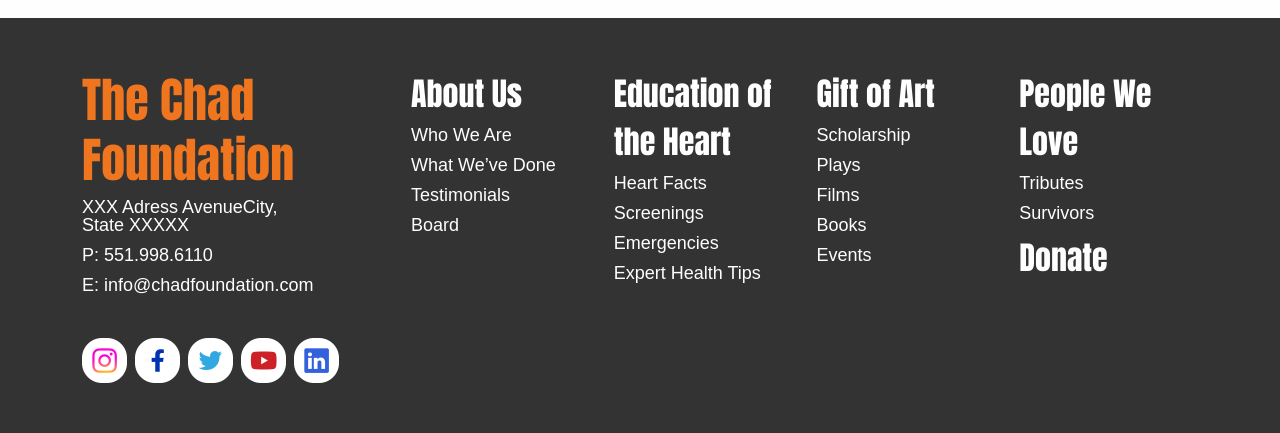
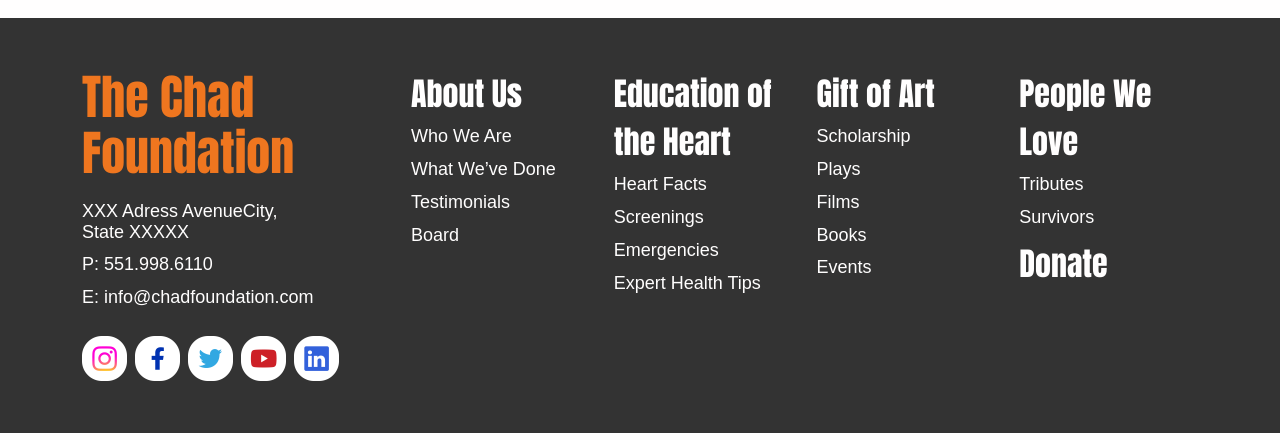
Before and after one commit to Ares-93/CHAD-Foundation-Website, a React (Create React App) app in the folder my-app/: page / in a window 1280 px wide. Shown: the part 5597-6030 px from the top of the page. Built offline with nearby package versions, Linux system fonts and the light colour scheme.

Commit message:
Update Footer.css

```diff
--- a/my-app/src/components/Footer/Footer.css
+++ b/my-app/src/components/Footer/Footer.css
@@ -16,7 +16,14 @@
   font-family: var(--accent-font);
   font-size: 48px;
   font-weight: 400;
-  line-height: 125%;
+  line-height: 115%;
+  margin-bottom: 20px;
+}
+.footer-h2-span {
+  display: block;
+  font-size: 24px;
+  line-height: 105%;
+  margin-top: 4px;
 }
 .footer-h3 {
   color: var(--main-white);
@@ -28,7 +35,7 @@
 .footer-p {
   font-size: 18px;
   font-weight: 400;
-  line-height: 100%;
+  line-height: 115%;
   color: var(--main-white);
   margin-bottom: 12px;
 }
@@ -40,7 +47,7 @@
 }
 .footer-social-media-icons a {
   margin-right: 8px;
-  margin-top: 32px;
+  margin-top: 16px;
   margin-bottom: 32px;
 }
 .footer-copyright {
```
